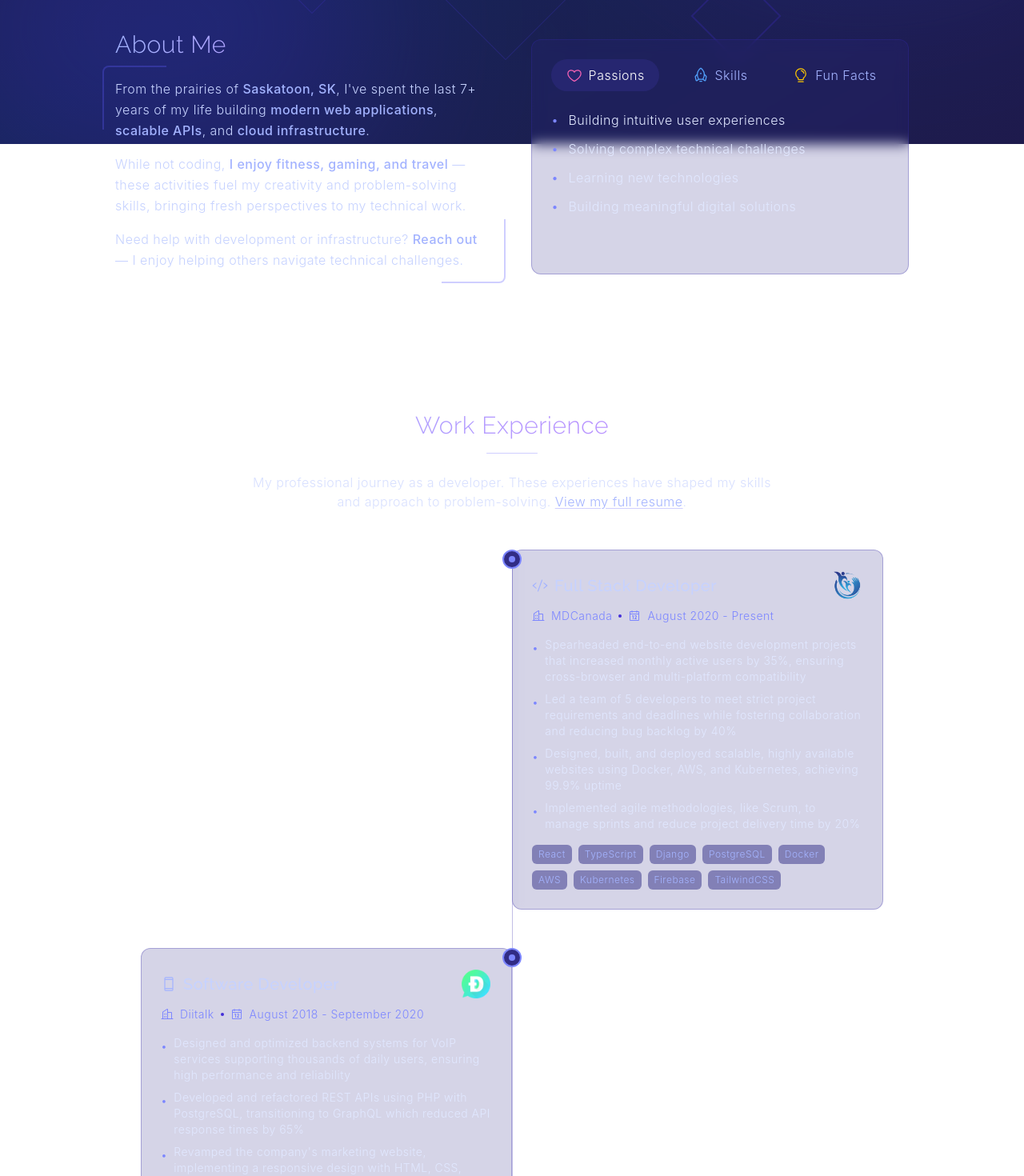
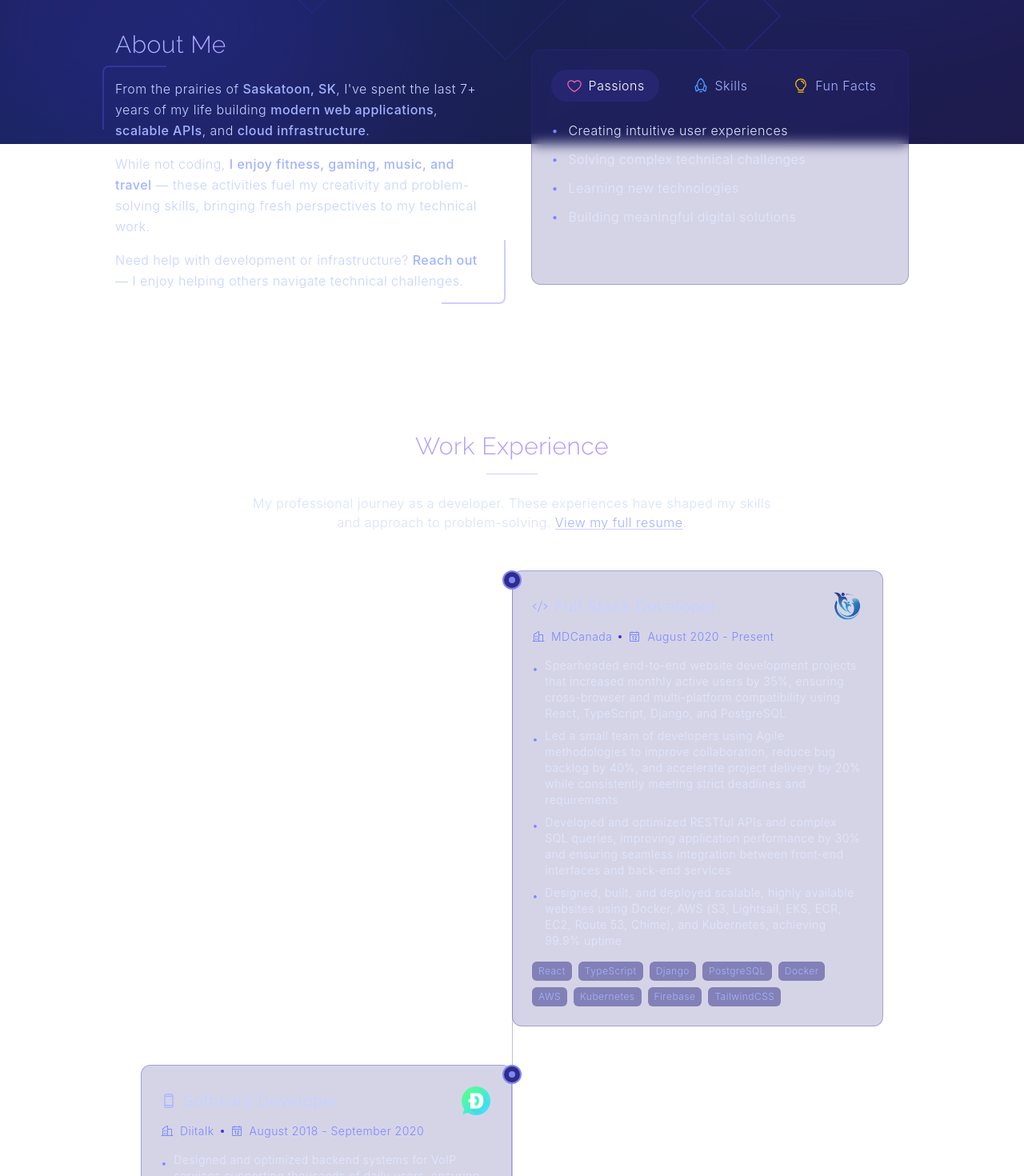
Before and after one commit to ddz369/personal-website-v2, a Next.js app: page / in a window 1280 px wide. Shown: the part 620-2090 px from the top of the page at 80% size. Built offline with nearby package versions, Linux system fonts and the light colour scheme; no server answers.

Commit message:
feat: enhance about, experience, and project descriptions

```diff
--- a/src/components/About.tsx
+++ b/src/components/About.tsx
@@ -18,7 +18,7 @@ const About = () => {
       icon: <Heart weight="regular" className="text-pink-400 w-5 h-5" />,
       title: 'Passions',
       content: [
-        'Building intuitive user experiences',
+        'Creating intuitive user experiences',
         'Solving complex technical challenges',
         'Learning new technologies',
         'Building meaningful digital solutions',
@@ -71,7 +71,7 @@ const About = () => {
                 <p>
                   While not coding,{' '}
                   <span className="text-indigo-300 font-medium">
-                    I enjoy fitness, gaming, and travel
+                    I enjoy fitness, gaming, music, and travel
                   </span>{' '}
                   — these activities fuel my creativity and problem-solving skills, bringing fresh
                   perspectives to my technical work.
--- a/src/components/Experience.tsx
+++ b/src/components/Experience.tsx
@@ -20,10 +20,10 @@ const experienceHistory: ExperienceItem[] = [
     company: 'MDCanada',
     period: 'August 2020 - Present',
     description: [
-      'Spearheaded end-to-end website development projects that increased monthly active users by 35%, ensuring cross-browser and multi-platform compatibility',
-      'Led a team of 5 developers to meet strict project requirements and deadlines while fostering collaboration and reducing bug backlog by 40%',
-      'Designed, built, and deployed scalable, highly available websites using Docker, AWS, and Kubernetes, achieving 99.9% uptime',
-      'Implemented agile methodologies, like Scrum, to manage sprints and reduce project delivery time by 20%',
+      'Spearheaded end-to-end website development projects that increased monthly active users by 35%, ensuring cross-browser and multi-platform compatibility using React, TypeScript, Django, and PostgreSQL',
+      'Led a small team of developers using Agile methodologies to improve collaboration, reduce bug backlog by 40%, and accelerate project delivery by 20% while consistently meeting strict deadlines and requirements',
+      'Developed and optimized RESTful APIs and complex SQL queries, improving application performance by 30% and ensuring seamless integration between front-end interfaces and back-end services',
+      'Designed, built, and deployed scalable, highly available websites using Docker, AWS (S3, Lightsail, EKS, ECR, EC2, Route 53, Chime), and Kubernetes, achieving 99.9% uptime',
     ],
     technologies: [
       'React',
--- a/src/components/Projects.tsx
+++ b/src/components/Projects.tsx
@@ -28,7 +28,7 @@ const projectsData: Project[] = [
     id: 'personal-site-v2',
     title: 'Personal Website v2',
     description:
-      "My latest portfolio website built with Next.js, TypeScript, and Tailwind CSS 4.0. Features a modern design with smooth animations and responsive layout. I'll try to keep it updated with my latest projects and skills.",
+      'My latest portfolio website built with Next.js, TypeScript, and Tailwind CSS 4.0. Features a modern design with smooth animations, optimized performance, and a fully responsive layout across all devices.',
     technologies: ['Next.js', 'TypeScript', 'Tailwind CSS', 'React', 'Vercel', 'Supabase'],
     image: '/images/personal-site-v2.png',
     link: 'https://darvinzhang.com',
@@ -38,7 +38,7 @@ const projectsData: Project[] = [
     id: 'healthtalk',
     title: 'HealthTalk Platform',
     description:
-      'A telehealth application connecting patients with healthcare providers via a digital meeting room. Features video consultations, secure messaging, invoicing, a subscription model, a dashboard for managing patient information, 2FA, and more.',
+      'A comprehensive telehealth application connecting patients with healthcare providers via secure digital meeting rooms. Features HIPAA-compliant video consultations, encrypted messaging, automated invoicing, and subscription management.',
     technologies: [
       'React',
       'Google Realtime Database',
@@ -64,7 +64,7 @@ const projectsData: Project[] = [
     id: 'shingleguard',
     title: 'ShingleGuard Roofing App',
     description:
-      'A freelance project I did for a roofing company to help them gain more customers by providing a platform for them to showcase their services and get more leads.',
+      'Freelanced a custom digital platform for a roofing company. Implemented a responsive UI with intuitive service showcases, and comprehensive analytics to track customer engagement.',
     technologies: [
       'React',
       'Vite',
@@ -84,7 +84,7 @@ const projectsData: Project[] = [
     id: 'diitalk',
     title: 'DiiTalk Messaging App',
     description:
-      'An encrypted messaging platform with real-time communication, file sharing, and group chat functionality. Also known as the FIRST and the ONLY app that lets you make FREE local & international dialled calls to ANYONE, ANYWHERE!',
+      'An enterprise-grade encrypted messaging platform with real-time communication, secure file sharing, and collaborative group functionality. Pioneering VoIP technology allowing users to make FREE local & international dialled calls to anyone worldwide.',
     technologies: [
       'PHP',
       'PostgreSQL',
@@ -111,9 +111,9 @@ const projectsData: Project[] = [
   },
   {
     id: 'globalcare',
-    title: 'GlobalCare Health Portal',
+    title: 'GlobalCare Canada',
     description:
-      'A freelance project I did for a client to help them find leads for a concierge service for surgeries within Turkey.',
+      'A freelance project I did for a medical tourism company. Implemented a custom system that automated lead capture, qualification, and nurturing processes.',
     technologies: [
       'React',
       'Vite',
@@ -133,7 +133,7 @@ const projectsData: Project[] = [
     id: 'personal-site-v1',
     title: 'Personal Website v1',
     description:
-      "My first portfolio website showcasing my early web development skills. Because of this new project, I currently don't use this website anymore. You can still see the code on my GitHub and some of my older projects from University on it.",
+      'My first professional portfolio showcase featuring an interactive design and seamless user experience. This project remains in my GitHub as a testament to my early development approach and coding evolution.',
     technologies: [
       'React',
       'Flask',
@@ -151,7 +151,7 @@ const projectsData: Project[] = [
     id: 'lynkcoin',
     title: 'LynkCoin',
     description:
-      'A two-man website being developed in Python, React, and Google App Engine. In a nutshell, it is a platform for generating and completing tasks for a new cryptocurrency called LynkCoin. The site is still under development.',
+      'An innovative blockchain platform leveraging distributed ledger technology to create a task-based cryptocurrency ecosystem. This platform enables secure token generation and exchange, featuring real-time reward system for task completions. Website is still under development.',
     technologies: [
       'React',
       'Blockchain',
```
